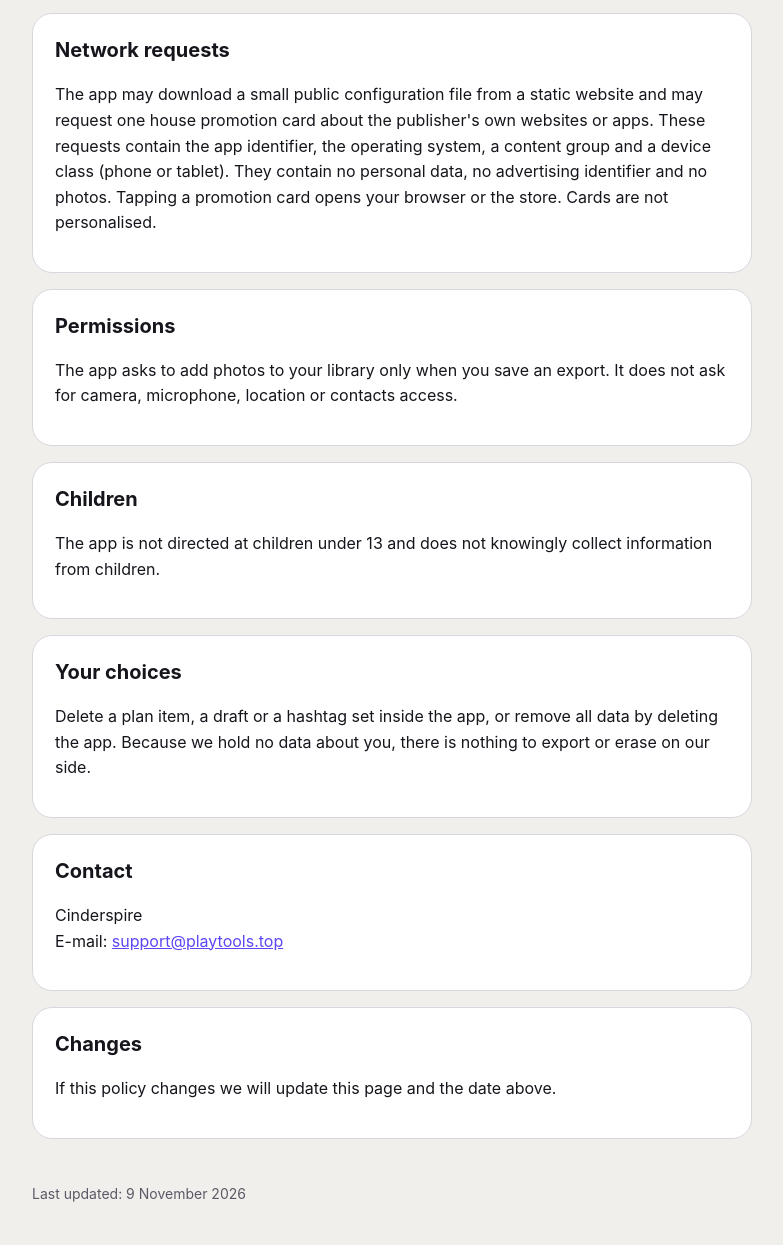
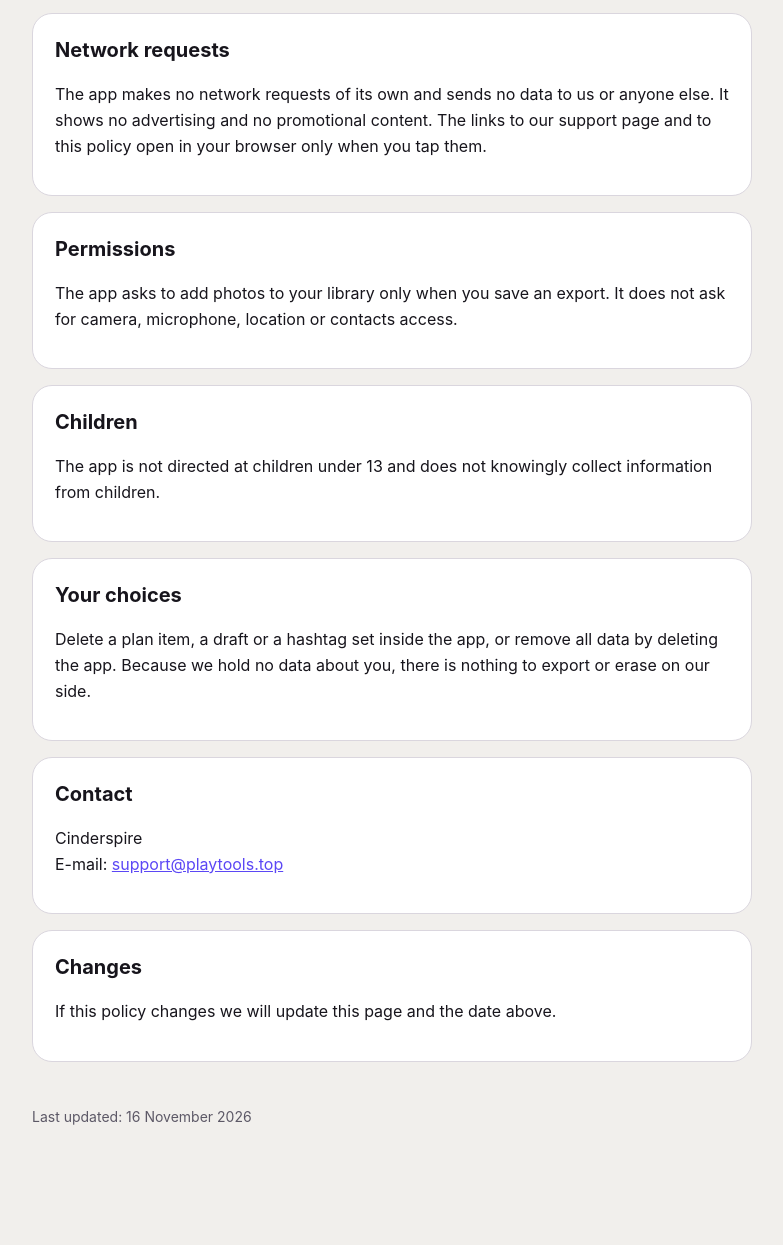
Before and after one commit to cinderspire/support, a plain HTML site: page privacy-postpreview.html in a window 1280 px wide. Shown: the part 889-2134 px from the top of the page, without its empty margins (248-1031 px from the left). After the commit the page ends 2057 px from the top, so only its background shows below. Drawn offline with Linux system fonts and the light colour scheme.

Commit message:
Post Preview Studio privacy page: text for version 1.0.0 (2)

```diff
--- a/privacy-postpreview.html
+++ b/privacy-postpreview.html
@@ -20,11 +20,11 @@ h2{margin:0 0 8px;font-size:20px}p,li{color:var(--ink)}li{margin:4px 0}.soft{col
 <li>Caption drafts and hashtag sets you write.</li>
 <li>Display choices such as the grid ratio.</li></ul>
 <p>This data is removed when you delete the app. It is not uploaded or backed up by the app.</p></section>
-<section><h2>Network requests</h2><p>The app may download a small public configuration file from a static website and may request one house promotion card about the publisher's own websites or apps. These requests contain the app identifier, the operating system, a content group and a device class (phone or tablet). They contain no personal data, no advertising identifier and no photos. Tapping a promotion card opens your browser or the store. Cards are not personalised.</p></section>
+<section><h2>Network requests</h2><p>The app makes no network requests of its own and sends no data to us or anyone else. It shows no advertising and no promotional content. The links to our support page and to this policy open in your browser only when you tap them.</p></section>
 <section><h2>Permissions</h2><p>The app asks to add photos to your library only when you save an export. It does not ask for camera, microphone, location or contacts access.</p></section>
 <section><h2>Children</h2><p>The app is not directed at children under 13 and does not knowingly collect information from children.</p></section>
 <section><h2>Your choices</h2><p>Delete a plan item, a draft or a hashtag set inside the app, or remove all data by deleting the app. Because we hold no data about you, there is nothing to export or erase on our side.</p></section>
 <section><h2>Contact</h2><p>Cinderspire<br>E-mail: <a href="mailto:support@playtools.top">support@playtools.top</a></p></section>
 <section><h2>Changes</h2><p>If this policy changes we will update this page and the date above.</p></section>
 </main>
-<footer>Last updated: 9 November 2026</footer></body></html>
+<footer>Last updated: 16 November 2026</footer></body></html>
```
